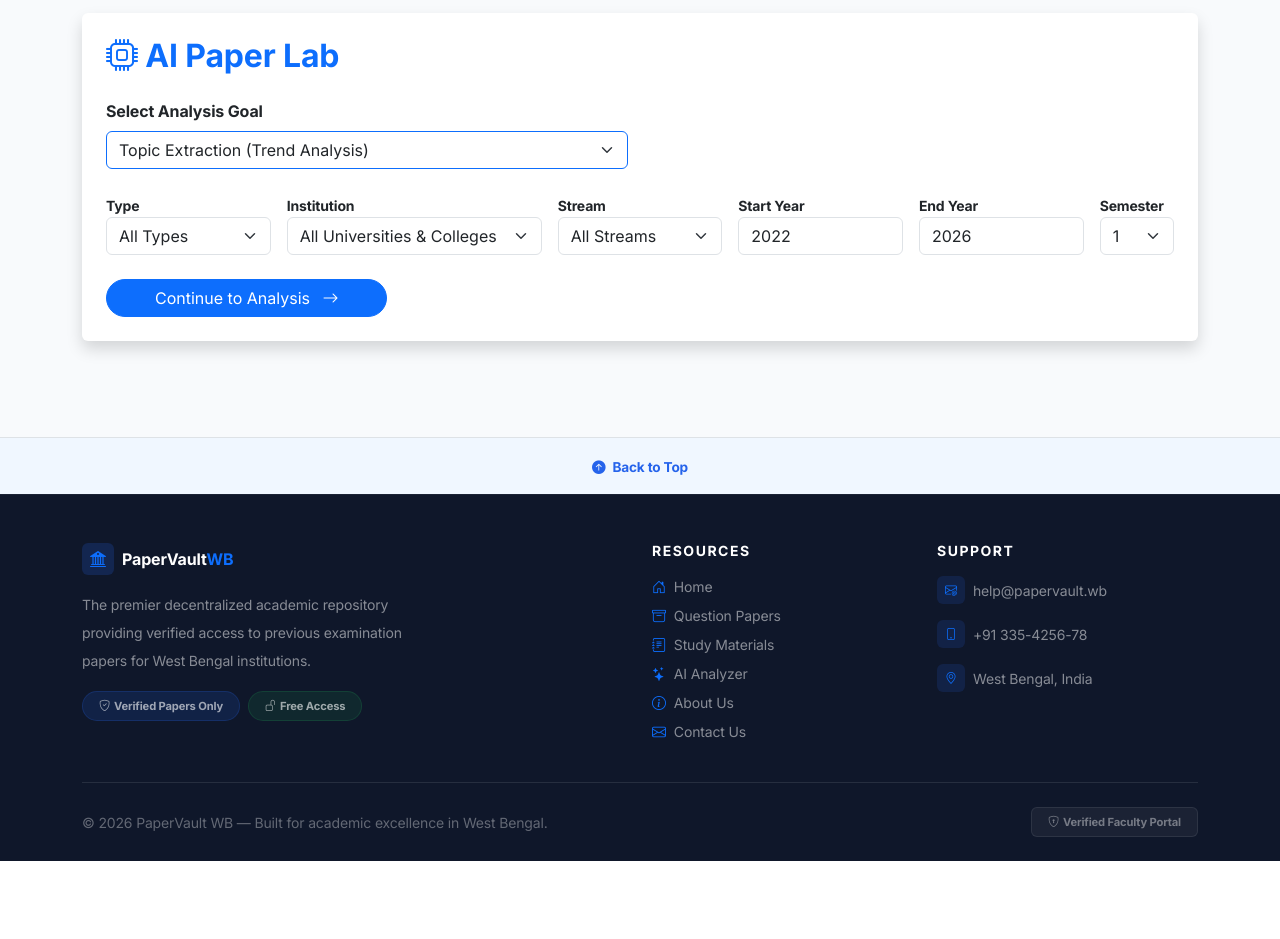
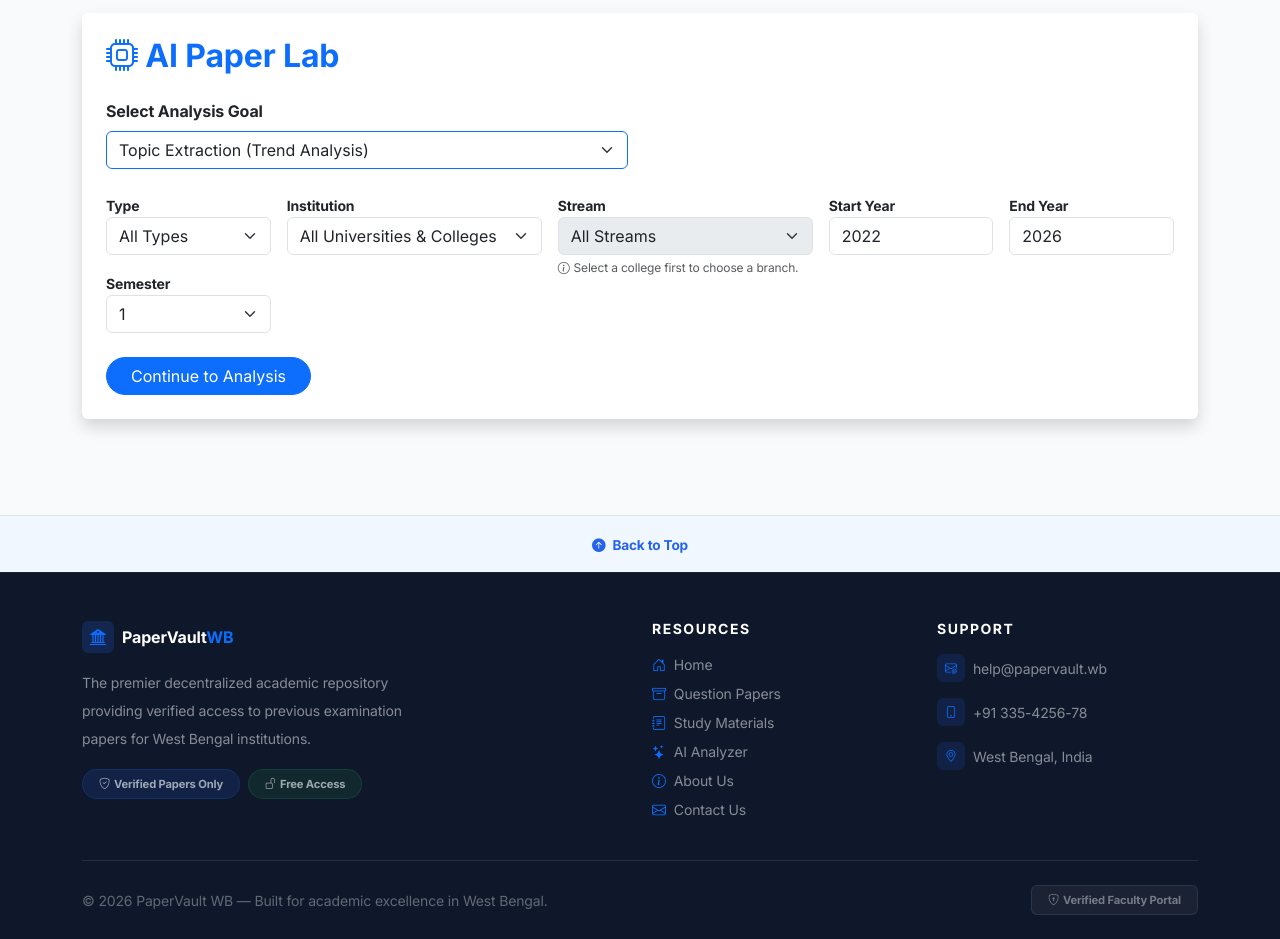
Before and after one commit to RanitMondal-2005/PaperVault-WB, a Django app: template wb_papers/templates/ai_lab_form.html in a window 1280 px wide. Shown: the part 174-1113 px from the top of the page. Before the commit the page ends 1035 px from the top, so only its background shows below. Run offline with Django 5.2, Linux system fonts and the light colour scheme; the template is opened without the code that fills it, so the values that code supplies are empty; parts of the project's set-up code (start-up, migrations or seed data) failed here and were passed over; some libraries are stand-ins or nearby versions.

Commit message:
update continue button to use universal loading spinner class and college ID for JS filter in upload.html

```diff
--- a/wb_papers/templates/ai_lab_form.html
+++ b/wb_papers/templates/ai_lab_form.html
@@ -7,6 +7,7 @@
         <form action="{% url 'ai_select_subject' %}" method="POST" enctype="multipart/form-data">
             {% csrf_token %}
 
+            <!-- ── 1. Task Type Selection ── -->
             <div class="row mb-4">
                 <div class="col-md-6">
                     <label class="form-label fw-bold">Select Analysis Goal</label>
@@ -19,46 +20,67 @@
                 </div>
             </div>
 
+            <!-- ── 2. Database Filter Section (Hidden when Manual PDF selected) ── -->
             <div id="dbSection" class="row g-3">
-                <div class="col-md-2"><label class="small fw-bold">Type</label>
+                <!-- Type of Exam -->
+                <div class="col-md-2">
+                    <label class="small fw-bold">Type</label>
                     <select name="exam_type" class="form-select">
-                        <option value="All">All Types</option>
+                        <option value="">All Types</option>
                         <option value="INTERNAL">Internal / CA</option>
                         <option value="SEMESTER">Semester (End-Sem)</option>
                         <option value="PRACTICAL">Practical</option>
                     </select>
                 </div>
-                <div class="col-md-3"><label class="small fw-bold">Institution</label>
-                    <select name="institution" class="form-select" id="collegeSelect">
-                        <option value="All">All Universities & Colleges</option>
-                            {% for c in colleges %}
-                                <option value="{{ c }}">{{ c }}</option>
-                            {% endfor %}
-                    </select>
-                </div>
-                <div class="col-md-2"><label class="small fw-bold">Stream</label>
-                    <select name="stream" class="form-select" id="streamSelect">
-                        <option value="All">All Streams</option>
-                        {% for s in streams %}<option value="{{s.id}}" data-college="{{s.college.name}}">{{s.name}}</option>{% endfor %}
-                        {% comment %} data-college="{{s.college.name}}",, this data-college is not inbuilt html attribute,we used extra custom attribute to filter streams by college for JS {% endcomment %}
+
+                <!-- College Dropdown -->
+                <div class="col-md-3">
+                    <label class="small fw-bold">Institution</label>
+                    <select name="institution" class="form-select" id="aiCollegeSelect">
+                        <option value="">All Universities & Colleges</option>
+                        {% for c in colleges %}
+                            <option value="{{ c }}">{{ c }}</option>
+                        {% endfor %}
                     </select>
                 </div>
 
-                <div class="col-md-2"><label class="small fw-bold">Start Year</label>
-                    <input type="number" name="start_year" class="form-control" value="2022">
+                <!-- Stream Dropdown with Dependent Filter & Hint -->
+                <div class="col-md-3 position-relative">
+                    <label class="small fw-bold">Stream</label>
+                    <select name="stream" class="form-select" id="aiStreamSelect">
+                        <option value="">All Streams</option>
+                        {% for s in streams %}
+                            <option value="{{ s.id }}" data-college="{{ s.college.name }}">{{ s.name }}</option>
+                        {% endfor %}
+                    </select>
+
+                    <!-- Hint text: shown only when no college is chosen -->
+                    <div id="aiStreamHint" class="form-text text-muted small position-absolute" style="font-size: 0.75rem;">
+                        <i class="bi bi-info-circle me-1"></i>Select a college first to choose a branch.
+                    </div>
                 </div>
-                <div class="col-md-2"><label class="small fw-bold">End Year</label>
-                    <input type="number" name="end_year" class="form-control" value="2026">
+                <!-- Year Range to Select Papers -->
+                <div class="col-md-2">
+                    <label class="small fw-bold">Start Year</label>
+                    <input type="number" name="start_year" class="form-control" value="2022" min="2014" max="2027" step="1">
                 </div>
-                <div class="col-md-1"><label class="small fw-bold">Semester</label>
+                <div class="col-md-2">
+                    <label class="small fw-bold">End Year</label>
+                    <input type="number" name="end_year" class="form-control" value="2026" min="2014" max="2027" step="1">
+                </div>
+                <!-- Semester -->
+                <div class="col-md-2">
+                    <label class="small fw-bold">Semester</label>
                     <select name="semester" class="form-select">
-                        {% for i in "12345678"|make_list %}<option value="{{i}}">{{i}}</option>{% endfor %}
+                        {% for i in "12345678"|make_list %}
+                            <option value="{{ i }}">{{ i }}</option>
+                        {% endfor %}
                     </select>
                 </div>
             </div>
 
+            <!-- ── 3. Manual Upload Section (Shown when Manual PDF selected) ── -->
             <div id="uploadSection" class="row g-3 mt-3 d-none">
-
                 <div class="col-md-4">
                     <label class="small fw-bold">Paper 1</label>
                     <input type="file" name="pdf1" class="form-control" accept=".pdf">
@@ -72,34 +94,46 @@
                     <input type="file" name="pdf3" class="form-control" accept=".pdf">
                 </div>
                 <div class="col-md-12">
-                    <small class="fw-bold" style="color: blue">Upload Papers (PDF) within 5MB.</small>
+                    <small class="fw-bold text-primary">Upload Papers (PDF) within 5MB each.</small>
                 </div>
             </div>
 
-            <button type="submit" class="btn btn-primary mt-4 px-5 rounded-pill" id="continueBtn">
-                <span id="continueBtnText">Continue to Analysis <i class="bi bi-arrow-right ms-2"></i></span>
-                <span id="continueBtnLoading" class="d-none">
-                    <span class="spinner-border spinner-border-sm me-2"></span> Loading...
+            <!-- ── 4. Submit Button with Loading Indicator (-- NEEDED MAINLY FOR MANUAL PDF ANALYSIS --)── -->
+                <!--  ----------  Button Spinning Handled Via JS and bootstrap class ---------- -->
+            <button type="submit" class="btn btn-primary rounded-pill px-4 mt-4 js-loading-btn">
+                <span class="btn-text">Continue to Analysis</span>
+                <span class="btn-loading d-none">
+                    <span class="spinner-border spinner-border-sm me-2"></span> Processing...
                 </span>
             </button>
         </form>
     </div>
 </div>
 
-
 {% block scripts %}
     {{ block.super }}
+    {#  THIS JS IS TO HANLDE THE MANUAL PDF UPLOAD: HIDING OTHER PARAMTERS WHEN THAT CHOICE IS SELECTED #}
     <script>
-        document.getElementById('taskSelect').onchange = function() {
-            const isUpload = this.value === 'pdf_upload';
-            document.getElementById('dbSection').classList.toggle('d-none', isUpload);
-            document.getElementById('uploadSection').classList.toggle('d-none', !isUpload);
-        };
+        // Get the elements
+        let taskDropdown = document.getElementById('taskSelect');
+        let dbFilterSection = document.getElementById('dbSection');
+        let pdfUploadSection = document.getElementById('uploadSection');
+
+        // Run this function every time the user changes the analysis type dropdown
+        taskDropdown.addEventListener('change', function() {
+
+            // Check if user selected "Manual PDF Upload" option
+            const isPdfUpload = taskDropdown.value === 'pdf_upload'; // True or False
+
+            // If PDF upload is selected:
+            if (isPdfUpload) {
+                dbFilterSection.classList.add('d-none'); // d-none is a bootstrap class that hides elements completely
+                pdfUploadSection.classList.remove('d-none');
+            } else {
+                dbFilterSection.classList.remove('d-none');
+                pdfUploadSection.classList.add('d-none');
+            }
+        });
     </script>
-{% comment %} This above JS part is essential because :-
-When the user changes the "Select Analysis Goal" dropdown:
-If they select "Manual PDF Analysis" → it hides the database filters (college, stream, year etc.) and shows the 3 PDF upload slots
-If they select anything else (Topics, Summary, Mock Test) → it shows the database filters and hides the PDF upload slots
-{% endcomment %}
 {% endblock %}
 {% endblock %}
```
Also changed, not shown: wb_papers/templates/ai_select_subject.html (+15 -5 lines), wb_papers/templates/upload.html (+55 -16 lines).
